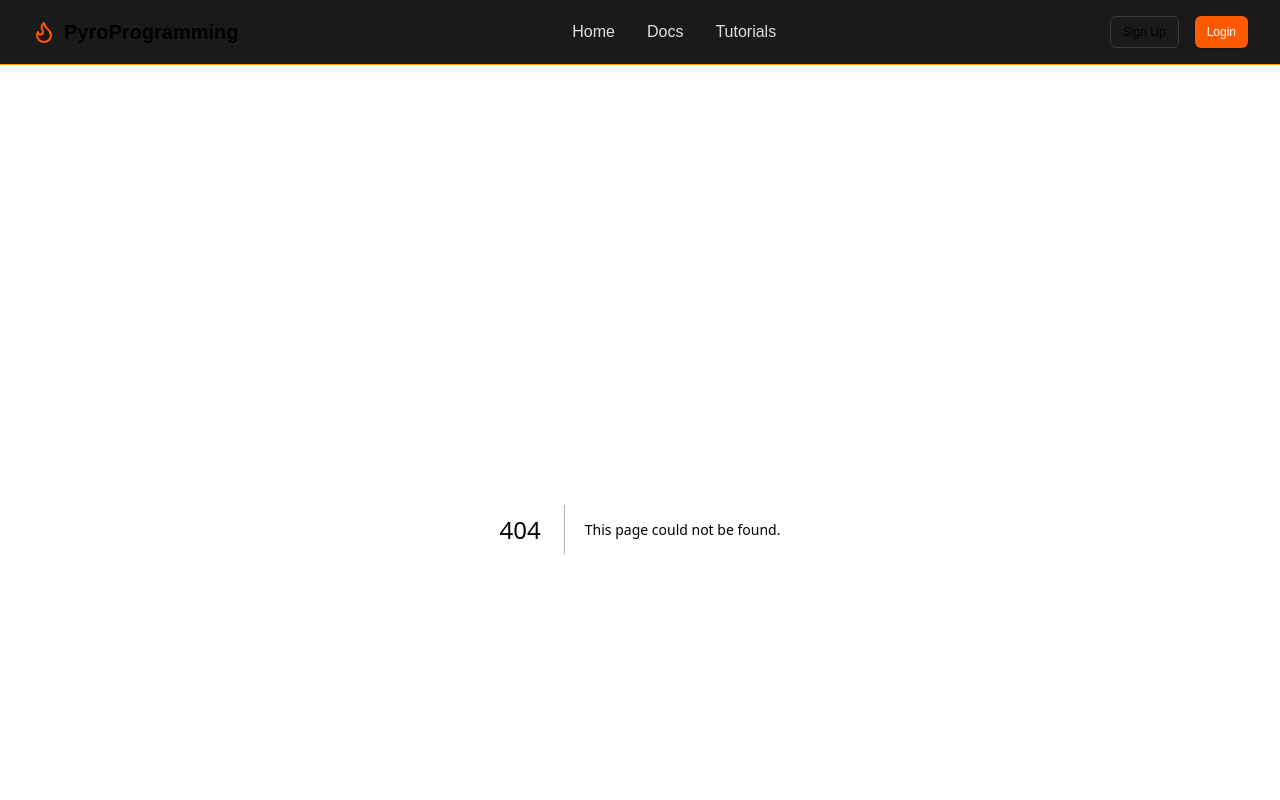
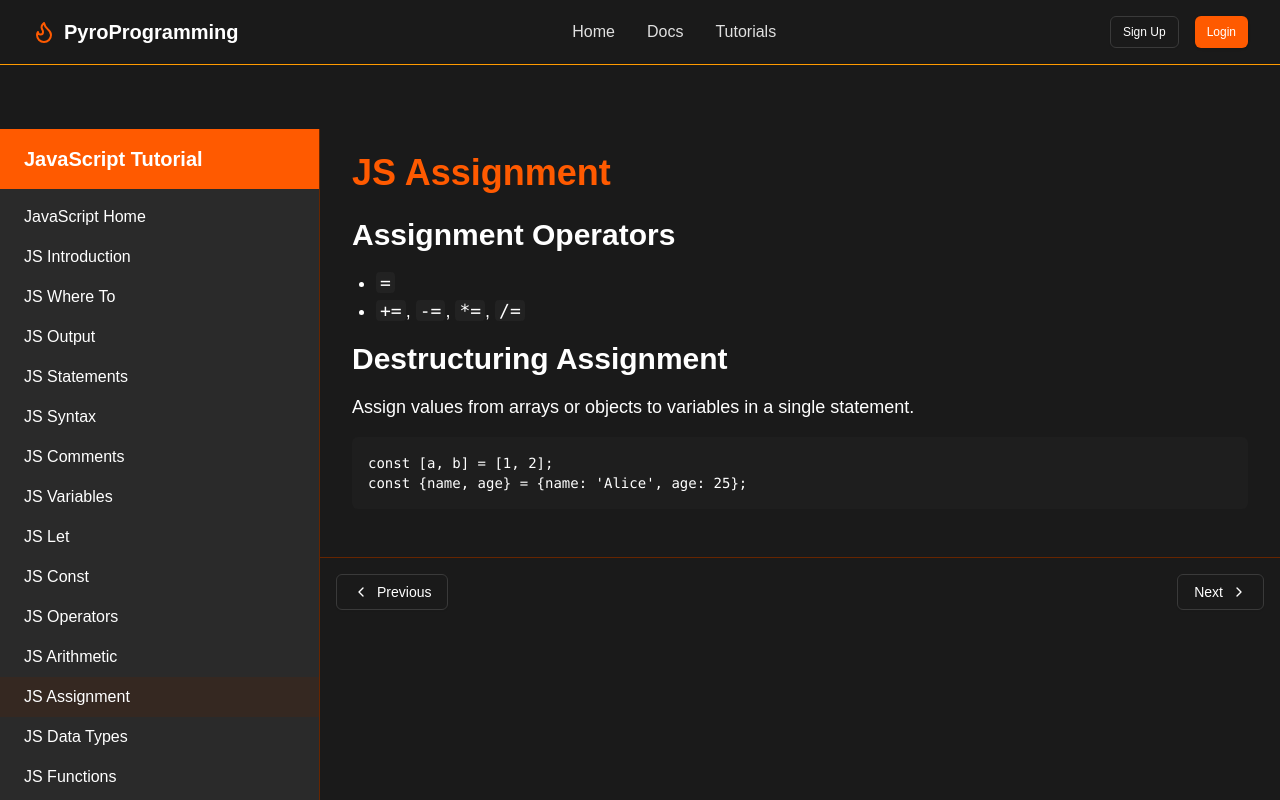
Before and after one commit to 321EZ123/PyroProgramming, a Next.js app: page /tutorials/javascript/assignment in a window 1280 px wide. Before the commit this address had no page. Shown: the top 800 px of the page. Built offline with nearby package versions, Linux system fonts and the light colour scheme.

Commit message:
Create page.tsx

```diff
--- /dev/null
+++ b/src/app/tutorials/javascript/assignment/page.tsx
@@ -0,0 +1,21 @@
+"use client";
+
+export default function JsAssignment() {
+  return (
+    <div className="max-w-4xl mx-auto">
+      <h1 className="text-4xl font-bold mb-6 text-primary">JS Assignment</h1>
+      <h2 className="text-3xl font-semibold mb-4">Assignment Operators</h2>
+      <ul className="list-disc pl-6 mb-4 text-lg">
+        <li><code className="bg-card/50 px-1 rounded">=</code></li>
+        <li><code className="bg-card/50 px-1 rounded">+=</code>, <code className="bg-card/50 px-1 rounded">-=</code>, <code className="bg-card/50 px-1 rounded">*=</code>, <code className="bg-card/50 px-1 rounded">/=</code></li>
+      </ul>
+
+      <h2 className="text-3xl font-semibold mb-4">Destructuring Assignment</h2>
+      <p className="text-lg mb-4">Assign values from arrays or objects to variables in a single statement.</p>
+      <div className="bg-[#1E1E1E] rounded-md p-4 mb-6 text-white font-mono text-sm">
+        <pre>{`const [a, b] = [1, 2];
+const {name, age} = {name: 'Alice', age: 25};`}</pre>
+      </div>
+    </div>
+  );
+}
```
